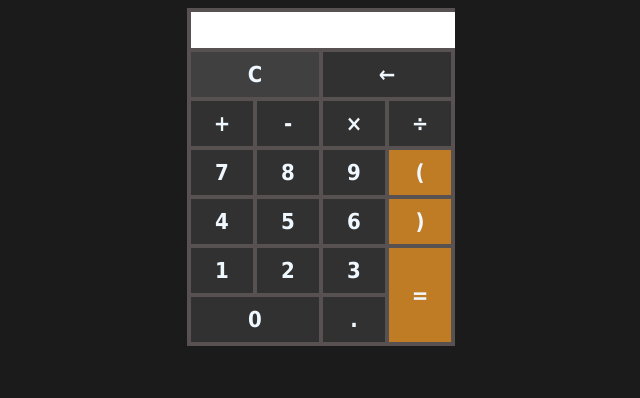
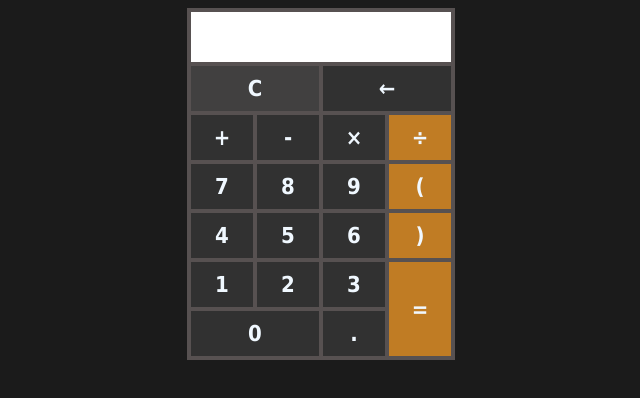
Before and after one commit to RolandSherier/calculator, a plain HTML site: page index.html in a window 1280 px wide. Shown: the whole page, without its empty margins (319-959 px from the left). Drawn offline with Linux system fonts and the light colour scheme.

Commit message:
Улучшено экранный блок, добавлены цвета

```diff
--- a/index.html
+++ b/index.html
@@ -11,14 +11,16 @@
     <div class="wrapper">
       <div class="container">
         <div class="item input">
-          <form name="form"><input type="text" name="textview" readonly/></form>
+          <form name="form">
+            <input type="text" name="textview" readonly />
+          </form>
         </div>
         <div class="item clean" onclick="clean()">C</div>
         <div class="item back" onclick="back()">&larr;</div>
         <div class="item" onclick="insert('+')">+</div>
         <div class="item" onclick="insert('-')">-</div>
         <div class="item" onclick="insert('*')">&times;</div>
-        <div class="item шеуь--сщдщк--щкфтпу" onclick="insert('/')">&divide;</div>
+        <div class="item item--color--orange" onclick="insert('/')">&divide;</div>
         <div class="item" onclick="insert('7')">7</div>
         <div class="item" onclick="insert('8')">8</div>
         <div class="item" onclick="insert('9')">9</div>
@@ -30,7 +32,7 @@
         <div class="item" onclick="insert('1')">1</div>
         <div class="item" onclick="insert('2')">2</div>
         <div class="item" onclick="insert('3')">3</div>
-        <div class="item equal" onclick="equal()">=</div>
+        <div class="item equal item--color--orange" onclick="equal()">=</div>
         <div class="item zero" onclick="insert('0')">0</div>
         <div class="item" onclick="insert('.')">.</div>
       </div>
--- a/style.css
+++ b/style.css
@@ -31,13 +31,18 @@ body {
   font-weight: bold;
 }
 
+.item--color--orange {
+  background: #c07c24;
+}
+
 input {
   width: 100%;
-  height: 100%;
+  height: 50px;
   border: none;
-  font-size: 30px;
+  font-size: 42px;
   outline: none;
   text-align: right;
+  padding: 0;
 }
 
 .input {
@@ -59,11 +64,6 @@ input {
   grid-row: 6/8;
 }
 
-.item--color--orange,
-.equal {
-  background: #c07c24;
-}
-
 .zero {
   grid-column: 1/3;
 }
```
